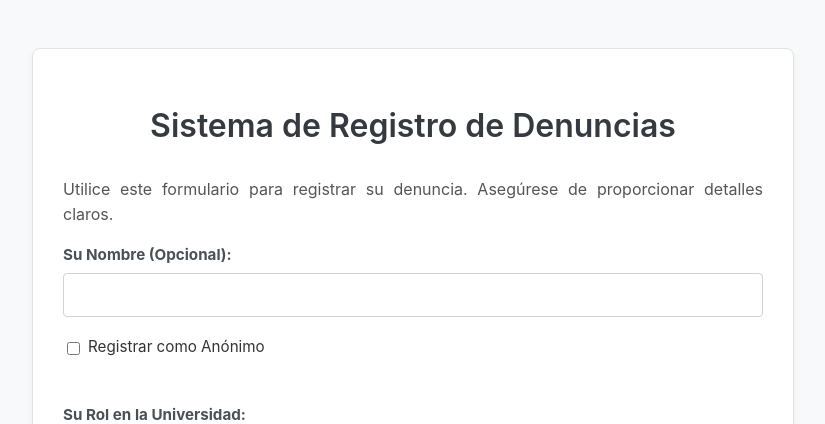
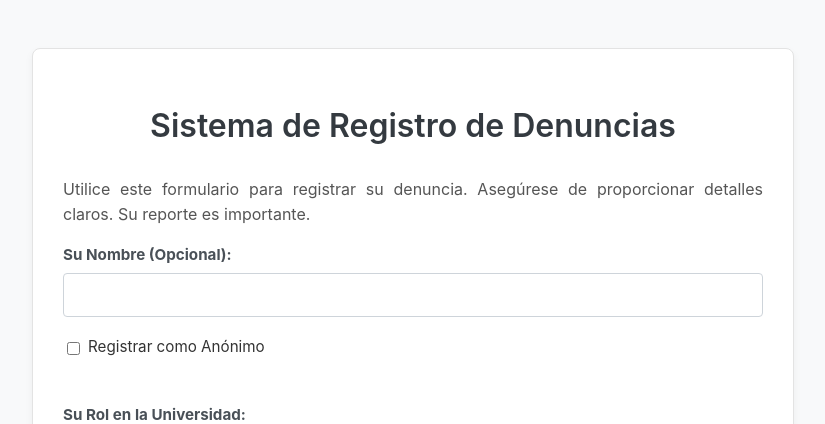
Before and after one commit to Chechar1999/Chechar1999, a PHP site: page / in a window 1280 px wide. Shown: the top 424 px of the page, without its empty margins (227-1052 px from the left). Run offline with PHP 8.4, Linux system fonts and the light colour scheme.

Commit message:
index.php

```diff
--- a/index.php
+++ b/index.php
@@ -26,13 +26,12 @@
 <body>
     <div class="container">
         <h1>Sistema de Registro de Denuncias</h1>
-        <p>Utilice este formulario para registrar su denuncia. Asegúrese de proporcionar detalles claros.</p>
+        <p>Utilice este formulario para registrar su denuncia. Asegúrese de proporcionar detalles claros. Su reporte es importante.</p>
 
         <?php
-        // Mostrar mensajes de éxito o error si existen
+        // Mostrar mensajes de estado (éxito/error)
         if (isset($_GET['status'])) {
-            // ... (código de mensajes igual que antes) ...
-             if ($_GET['status'] == 'success') {
+            if ($_GET['status'] == 'success') {
                 echo '<div class="message success">Denuncia registrada exitosamente en la base de datos.</div>';
             } elseif ($_GET['status'] == 'error_db') {
                 echo '<div class="message error">Hubo un error al guardar la denuncia en la base de datos. Por favor, intente de nuevo o contacte al administrador.</div>';
@@ -88,6 +87,7 @@
         <div class="admin-login-link">
             <a href="login.php">Acceso Personal Autorizado</a>
         </div>
-        </div>
+
+    </div>
 </body>
 </html>
```
